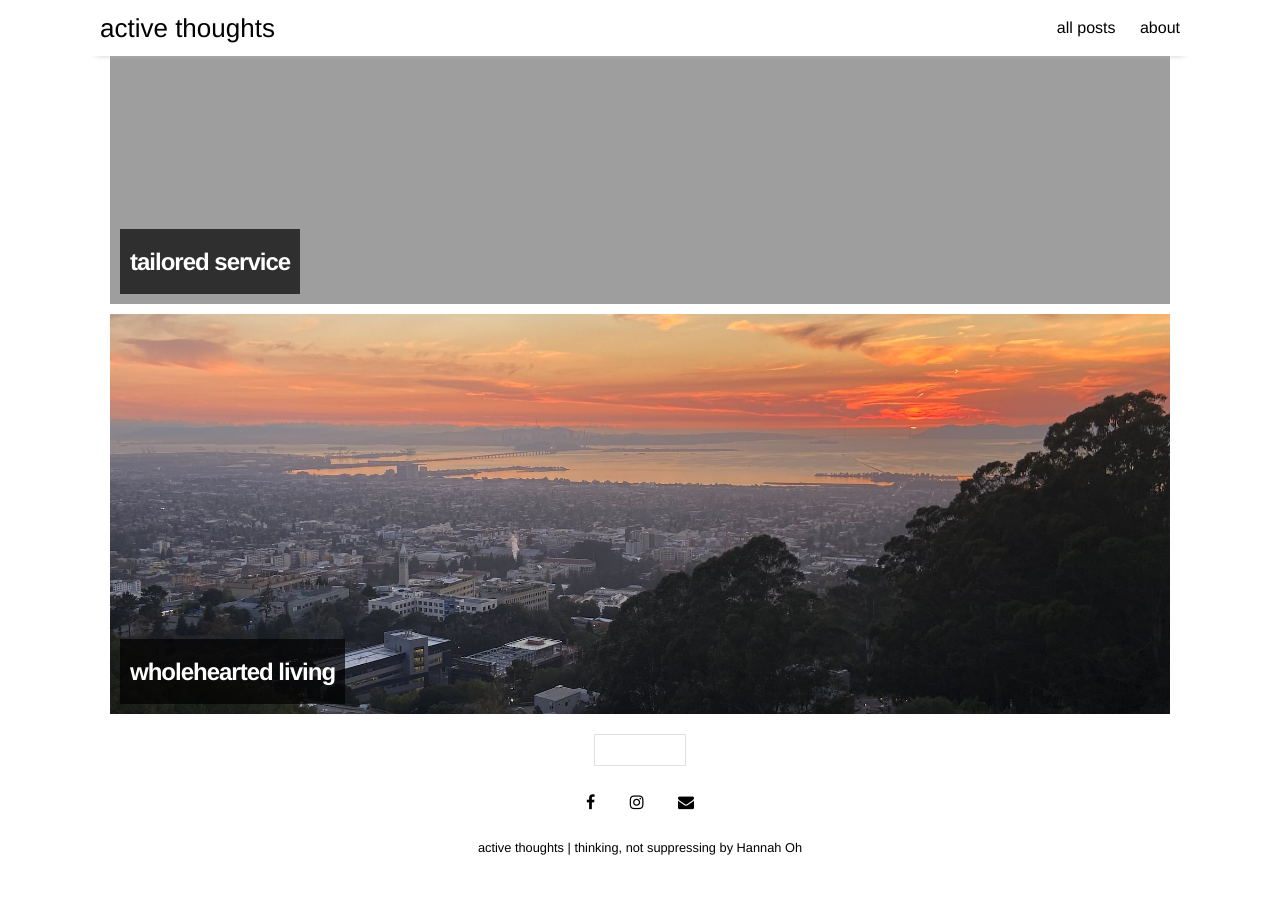
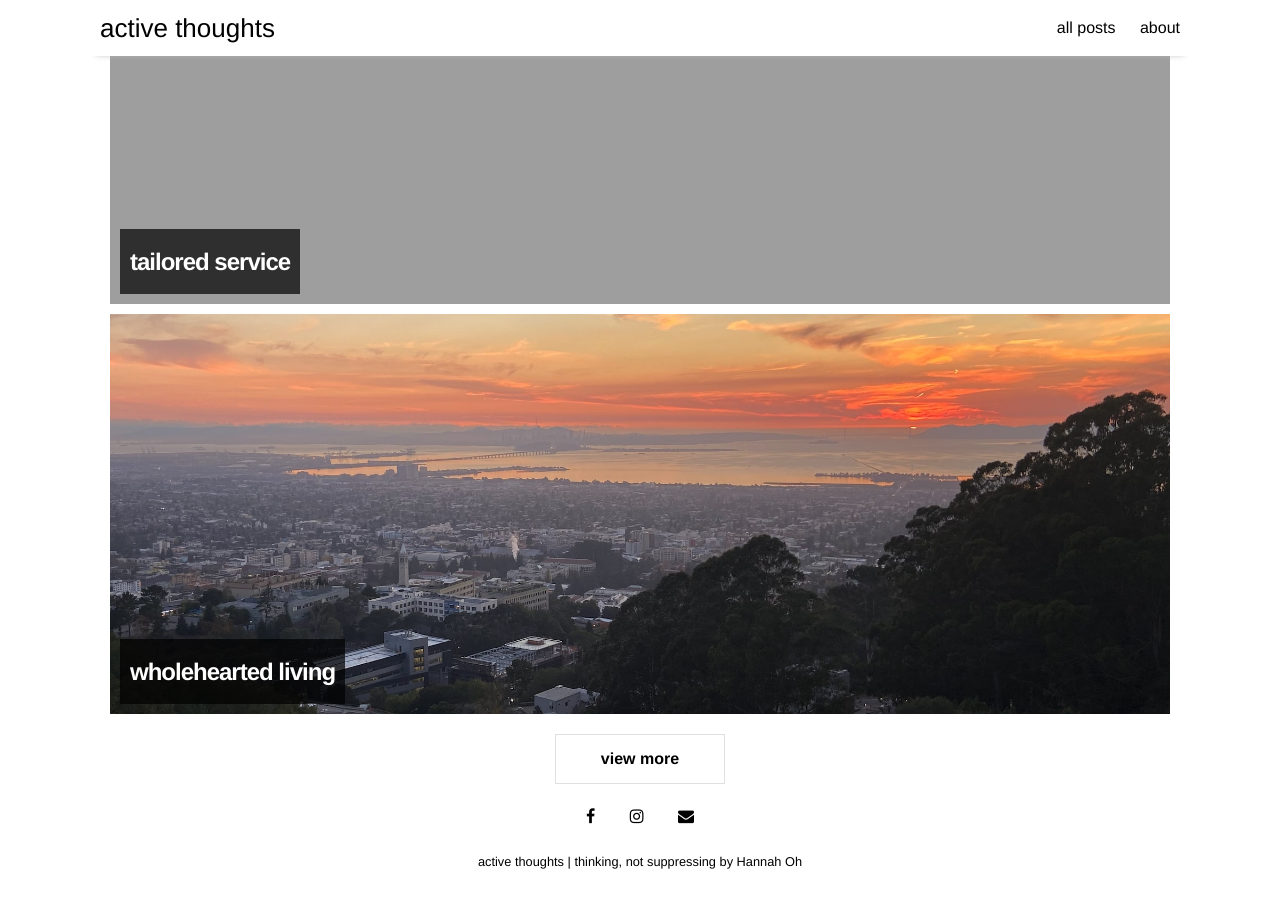
Before and after one commit to thoughtshso/blog, a Jekyll site: the page built from index.html, in a window 1280 px wide and 900 px high, scrolled down 577 px. Built offline with Jekyll 4.4.1, drawn with Linux system fonts in a browser that asks for light colours; nearby versions of some CDN libraries; the list of posts is cut into pages by our own code.

Commit message:
[paginate] fix view more

```diff
--- a/_data/settings.yml
+++ b/_data/settings.yml
@@ -12,5 +12,5 @@ social:
 pagination:
   next_page: 'newer'
   previous_page: 'older'
-  all posts: 'view more'
+  all_posts: 'view more'
 post_date_prefix: 'written on'
--- a/_layouts/home.html
+++ b/_layouts/home.html
@@ -9,7 +9,7 @@ title: home
 
 <!-- Pagination links -->
 <div class="pagination">
-    <a class="pagination-button pagination-active" href="{{ site.baseurl }}{/all-posts}">{{ site.data.settings.pagination.all_posts }}</a>
+    <a class="pagination-button pagination-active" href="{{ site.baseurl }}/all-posts">{{ site.data.settings.pagination.all_posts }}</a>
 <!--
   {% if paginator.previous_page %}
     <a class="pagination-button pagination-active" href="{{ site.baseurl }}{{ paginator.previous_page_path }}">{{ site.data.settings.pagination.next_page }}</a>
```
